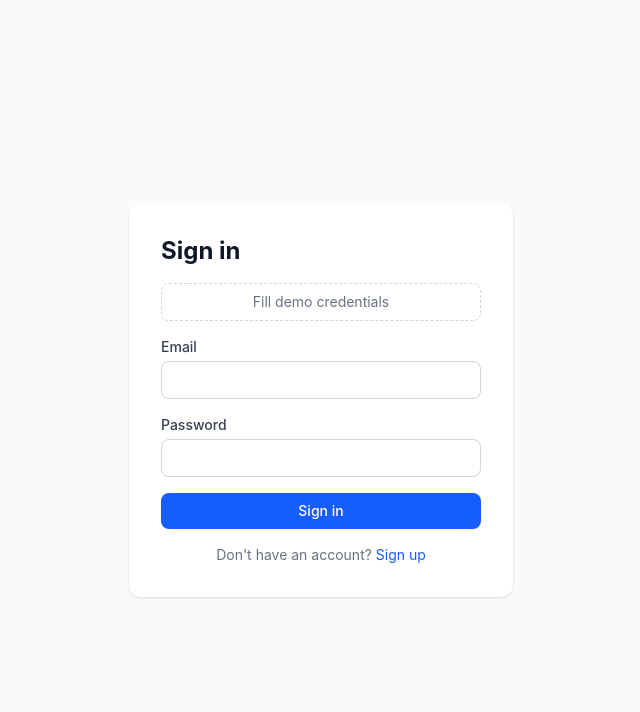
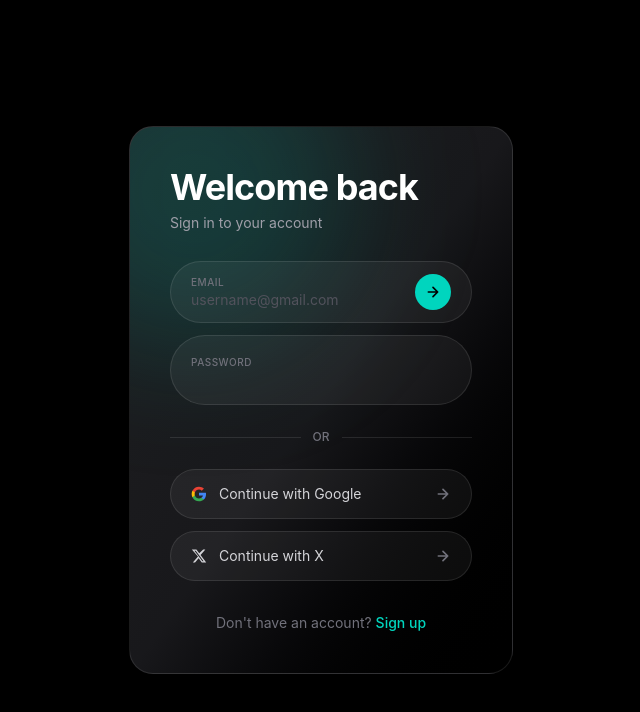
Before and after one commit to shekharaman10/TeamSync, a React (Vite) app in the folder client/: page /login in a window 1280 px wide. Shown: the top 712 px of the page, without its empty margins (319-959 px from the left). Built offline with nearby package versions, Linux system fonts and the light colour scheme; no server answers.

Commit message:
chore: complete frontend-init scaffold

```diff
--- a/client/src/features/auth/LoginPage.tsx
+++ b/client/src/features/auth/LoginPage.tsx
@@ -6,6 +6,33 @@ import { LoginSchema } from "./auth.schemas";
 import type { LoginInput } from "./auth.schemas";
 import { useLogin } from "./auth.api";
 import { useAuthStore } from "./useAuthStore";
+
+function ArrowIcon() {
+  return (
+    <svg className="h-4 w-4" viewBox="0 0 24 24" fill="none" stroke="currentColor" strokeWidth="2.5" strokeLinecap="round" strokeLinejoin="round">
+      <path d="M5 12h14M12 5l7 7-7 7" />
+    </svg>
+  );
+}
+
+function GoogleIcon() {
+  return (
+    <svg className="h-4 w-4 shrink-0" viewBox="0 0 24 24">
+      <path fill="#4285F4" d="M22.56 12.25c0-.78-.07-1.53-.2-2.25H12v4.26h5.92c-.26 1.37-1.04 2.53-2.21 3.31v2.77h3.57c2.08-1.92 3.28-4.74 3.28-8.09z" />
+      <path fill="#34A853" d="M12 23c2.97 0 5.46-.98 7.28-2.66l-3.57-2.77c-.98.66-2.23 1.06-3.71 1.06-2.86 0-5.29-1.93-6.16-4.53H2.18v2.84C3.99 20.53 7.7 23 12 23z" />
+      <path fill="#FBBC05" d="M5.84 14.09c-.22-.66-.35-1.36-.35-2.09s.13-1.43.35-2.09V7.07H2.18C1.43 8.55 1 10.22 1 12s.43 3.45 1.18 4.93l2.85-2.22.81-.62z" />
+      <path fill="#EA4335" d="M12 5.38c1.62 0 3.06.56 4.21 1.64l3.15-3.15C17.45 2.09 14.97 1 12 1 7.7 1 3.99 3.47 2.18 7.07l3.66 2.84c.87-2.6 3.3-4.53 6.16-4.53z" />
+    </svg>
+  );
+}
+
+function XIcon() {
+  return (
+    <svg className="h-4 w-4 shrink-0 fill-current text-zinc-300" viewBox="0 0 24 24">
+      <path d="M18.244 2.25h3.308l-7.227 8.26 8.502 11.24H16.17l-4.714-6.231-5.401 6.231H2.743l7.73-8.835L1.254 2.25H8.08l4.258 5.63 5.906-5.63zm-1.161 17.52h1.833L7.084 4.126H5.117z" />
+    </svg>
+  );
+}
 
 export function LoginPage() {
   const navigate = useNavigate();
@@ -17,15 +44,9 @@ export function LoginPage() {
     handleSubmit,
     formState: { errors },
     setError,
-    setValue,
   } = useForm<LoginInput>({
     resolver: zodResolver(LoginSchema),
   });
-
-  function fillDemo() {
-    setValue("email", "demo@teamsync.com");
-    setValue("password", "test@123");
-  }
 
   function onSubmit(data: LoginInput) {
     login(data, {
@@ -34,9 +55,11 @@ export function LoginPage() {
         navigate("/app", { replace: true });
       },
       onError: (err) => {
-        const message =
-          isAxiosError(err) && err.response?.data?.message
-            ? (err.response.data.message as string)
+        const message = isAxiosError(err)
+          ? (err.response?.data?.message as string | undefined) ??
+            (err.code === "ERR_NETWORK"
+              ? "Cannot reach the server. Make sure the backend is running."
+              : "Something went wrong. Please try again.")
           : "Something went wrong. Please try again.";
         setError("root", { message });
       },
@@ -44,73 +67,104 @@ export function LoginPage() {
   }
 
   return (
-    <div className="flex min-h-screen items-center justify-center bg-gray-50">
-      <div className="w-full max-w-sm rounded-xl bg-white p-8 shadow-sm">
-        <h1 className="mb-4 text-2xl font-bold text-gray-900">Sign in</h1>
+    <div className="flex min-h-screen items-center justify-center bg-black px-4">
+      <div className="relative w-full max-w-sm overflow-hidden rounded-3xl border border-white/10 bg-linear-to-br from-zinc-800/80 via-zinc-900 to-black p-10 shadow-2xl">
+        {/* Teal glow */}
+        <div className="pointer-events-none absolute -left-24 -top-24 h-80 w-80 rounded-full bg-teal-500/20 blur-3xl" />
 
-        <button
-          type="button"
-          onClick={fillDemo}
-          className="mb-4 w-full rounded-lg border border-dashed border-gray-300 px-4 py-2 text-sm text-gray-500 hover:border-gray-400 hover:text-gray-700"
-        >
-          Fill demo credentials
-        </button>
+        <div className="relative">
+          <h1 className="text-4xl font-bold tracking-tight text-white">Welcome back</h1>
+          <p className="mt-1.5 text-sm text-zinc-400">Sign in to your account</p>
 
-        <form onSubmit={handleSubmit(onSubmit)} noValidate className="space-y-4">
           {errors.root && (
-            <p className="rounded-md bg-red-50 px-3 py-2 text-sm text-red-600">
+            <div className="mt-5 rounded-xl border border-red-500/20 bg-red-500/10 px-4 py-3 text-sm text-red-400">
               {errors.root.message}
-            </p>
+            </div>
           )}
 
+          <form onSubmit={handleSubmit(onSubmit)} noValidate className="mt-7 space-y-3">
             <div>
-            <label htmlFor="email" className="mb-1 block text-sm font-medium text-gray-700">
-              Email
-            </label>
+              <div className="flex items-center gap-3 rounded-full border border-white/10 bg-white/5 px-5 py-3 focus-within:border-teal-500/40 transition-colors">
+                <div className="flex min-w-0 flex-1 flex-col">
+                  <span className="text-[10px] font-medium uppercase tracking-wider text-zinc-500">Email</span>
                   <input
-              id="email"
                     type="email"
                     autoComplete="email"
+                    placeholder="username@gmail.com"
                     {...register("email")}
-              className="w-full rounded-lg border border-gray-300 px-3 py-2 text-sm focus:border-blue-500 focus:outline-none focus:ring-1 focus:ring-blue-500"
+                    className="bg-transparent text-sm text-white placeholder-zinc-600 focus:outline-none"
                   />
+                </div>
+                <button
+                  type="submit"
+                  disabled={isPending}
+                  className="flex h-9 w-9 shrink-0 items-center justify-center rounded-full bg-teal-400 text-black transition-colors hover:bg-teal-300 disabled:opacity-60"
+                >
+                  {isPending ? (
+                    <svg className="h-4 w-4 animate-spin" viewBox="0 0 24 24" fill="none">
+                      <circle className="opacity-25" cx="12" cy="12" r="10" stroke="currentColor" strokeWidth="4" />
+                      <path className="opacity-75" fill="currentColor" d="M4 12a8 8 0 018-8V0C5.373 0 0 5.373 0 12h4z" />
+                    </svg>
+                  ) : (
+                    <ArrowIcon />
+                  )}
+                </button>
+              </div>
               {errors.email && (
-              <p className="mt-1 text-xs text-red-600">{errors.email.message}</p>
+                <p className="ml-4 mt-1.5 text-xs text-red-400">{errors.email.message}</p>
               )}
             </div>
 
             <div>
-            <label htmlFor="password" className="mb-1 block text-sm font-medium text-gray-700">
-              Password
-            </label>
+              <div className="rounded-full border border-white/10 bg-white/5 px-5 py-3 focus-within:border-teal-500/40 transition-colors">
+                <span className="text-[10px] font-medium uppercase tracking-wider text-zinc-500">Password</span>
                 <input
-              id="password"
                   type="password"
                   autoComplete="current-password"
                   {...register("password")}
-              className="w-full rounded-lg border border-gray-300 px-3 py-2 text-sm focus:border-blue-500 focus:outline-none focus:ring-1 focus:ring-blue-500"
+                  className="block w-full bg-transparent text-sm text-white placeholder-zinc-600 focus:outline-none"
                 />
+              </div>
               {errors.password && (
-              <p className="mt-1 text-xs text-red-600">{errors.password.message}</p>
+                <p className="ml-4 mt-1.5 text-xs text-red-400">{errors.password.message}</p>
               )}
             </div>
+          </form>
+
+          <div className="my-6 flex items-center gap-3">
+            <div className="h-px flex-1 bg-white/10" />
+            <span className="text-xs font-medium text-zinc-500">OR</span>
+            <div className="h-px flex-1 bg-white/10" />
+          </div>
+
+          <div className="space-y-3">
+            <button
+              type="button"
+              className="flex w-full items-center gap-3 rounded-full border border-white/10 bg-white/5 px-5 py-3.5 text-sm text-zinc-300 transition-colors hover:bg-white/10"
+            >
+              <GoogleIcon />
+              <span className="flex-1 text-left">Continue with Google</span>
+              <span className="text-zinc-500"><ArrowIcon /></span>
+            </button>
 
             <button
-            type="submit"
-            disabled={isPending}
-            className="w-full rounded-lg bg-blue-600 px-4 py-2 text-sm font-medium text-white hover:bg-blue-700 disabled:opacity-60"
+              type="button"
+              className="flex w-full items-center gap-3 rounded-full border border-white/10 bg-white/5 px-5 py-3.5 text-sm text-zinc-300 transition-colors hover:bg-white/10"
             >
-            {isPending ? "Signing in…" : "Sign in"}
+              <XIcon />
+              <span className="flex-1 text-left">Continue with X</span>
+              <span className="text-zinc-500"><ArrowIcon /></span>
             </button>
-        </form>
+          </div>
 
-        <p className="mt-4 text-center text-sm text-gray-500">
+          <p className="mt-8 text-center text-sm text-zinc-500">
             Don&apos;t have an account?{" "}
-          <Link to="/signup" className="text-blue-600 hover:underline">
+            <Link to="/signup" className="font-medium text-teal-400 hover:text-teal-300">
               Sign up
             </Link>
           </p>
         </div>
       </div>
+    </div>
   );
 }
--- a/client/src/features/auth/SignupPage.tsx
+++ b/client/src/features/auth/SignupPage.tsx
@@ -6,6 +6,25 @@ import { SignupSchema } from "./auth.schemas";
 import type { SignupInput } from "./auth.schemas";
 import { useSignup } from "./auth.api";
 import { useAuthStore } from "./useAuthStore";
+
+function GoogleIcon() {
+  return (
+    <svg className="h-4 w-4 shrink-0" viewBox="0 0 24 24">
+      <path fill="#4285F4" d="M22.56 12.25c0-.78-.07-1.53-.2-2.25H12v4.26h5.92c-.26 1.37-1.04 2.53-2.21 3.31v2.77h3.57c2.08-1.92 3.28-4.74 3.28-8.09z" />
+      <path fill="#34A853" d="M12 23c2.97 0 5.46-.98 7.28-2.66l-3.57-2.77c-.98.66-2.23 1.06-3.71 1.06-2.86 0-5.29-1.93-6.16-4.53H2.18v2.84C3.99 20.53 7.7 23 12 23z" />
+      <path fill="#FBBC05" d="M5.84 14.09c-.22-.66-.35-1.36-.35-2.09s.13-1.43.35-2.09V7.07H2.18C1.43 8.55 1 10.22 1 12s.43 3.45 1.18 4.93l2.85-2.22.81-.62z" />
+      <path fill="#EA4335" d="M12 5.38c1.62 0 3.06.56 4.21 1.64l3.15-3.15C17.45 2.09 14.97 1 12 1 7.7 1 3.99 3.47 2.18 7.07l3.66 2.84c.87-2.6 3.3-4.53 6.16-4.53z" />
+    </svg>
+  );
+}
+
+function ArrowIcon() {
+  return (
+    <svg className="h-4 w-4" viewBox="0 0 24 24" fill="none" stroke="currentColor" strokeWidth="2.5" strokeLinecap="round" strokeLinejoin="round">
+      <path d="M5 12h14M12 5l7 7-7 7" />
+    </svg>
+  );
+}
 
 export function SignupPage() {
   const navigate = useNavigate();
@@ -28,9 +47,11 @@ export function SignupPage() {
         navigate("/app", { replace: true });
       },
       onError: (err) => {
-        const message =
-          isAxiosError(err) && err.response?.data?.message
-            ? (err.response.data.message as string)
+        const message = isAxiosError(err)
+          ? (err.response?.data?.message as string | undefined) ??
+            (err.code === "ERR_NETWORK"
+              ? "Cannot reach the server. Make sure the backend is running."
+              : "Something went wrong. Please try again.")
           : "Something went wrong. Please try again.";
         setError("root", { message });
       },
@@ -38,81 +59,112 @@ export function SignupPage() {
   }
 
   return (
-    <div className="flex min-h-screen items-center justify-center bg-gray-50">
-      <div className="w-full max-w-sm rounded-xl bg-white p-8 shadow-sm">
-        <h1 className="mb-6 text-2xl font-bold text-gray-900">Create account</h1>
+    <div className="flex min-h-screen items-center justify-center bg-black px-4">
+      <div className="relative w-full max-w-sm overflow-hidden rounded-3xl border border-white/10 bg-linear-to-br from-zinc-800/80 via-zinc-900 to-black p-10 shadow-2xl">
+        {/* Teal glow */}
+        <div className="pointer-events-none absolute -left-24 -top-24 h-80 w-80 rounded-full bg-teal-500/20 blur-3xl" />
 
-        <form onSubmit={handleSubmit(onSubmit)} noValidate className="space-y-4">
+        <div className="relative">
+          <h1 className="text-4xl font-bold tracking-tight text-white">Create account</h1>
+          <p className="mt-1.5 text-sm text-zinc-400">Start your TeamSync journey</p>
+
           {errors.root && (
-            <p className="rounded-md bg-red-50 px-3 py-2 text-sm text-red-600">
+            <div className="mt-5 rounded-xl border border-red-500/20 bg-red-500/10 px-4 py-3 text-sm text-red-400">
               {errors.root.message}
-            </p>
+            </div>
           )}
 
+          <form onSubmit={handleSubmit(onSubmit)} noValidate className="mt-7 space-y-3">
             <div>
-            <label htmlFor="name" className="mb-1 block text-sm font-medium text-gray-700">
-              Name
-            </label>
+              <div className="rounded-full border border-white/10 bg-white/5 px-5 py-3 focus-within:border-teal-500/40 transition-colors">
+                <span className="text-[10px] font-medium uppercase tracking-wider text-zinc-500">Name</span>
                 <input
                   id="name"
                   type="text"
                   autoComplete="name"
                   {...register("name")}
-              className="w-full rounded-lg border border-gray-300 px-3 py-2 text-sm focus:border-blue-500 focus:outline-none focus:ring-1 focus:ring-blue-500"
+                  className="block w-full bg-transparent text-sm text-white placeholder-zinc-600 focus:outline-none"
                 />
+              </div>
               {errors.name && (
-              <p className="mt-1 text-xs text-red-600">{errors.name.message}</p>
+                <p className="ml-4 mt-1.5 text-xs text-red-400">{errors.name.message}</p>
               )}
             </div>
 
             <div>
-            <label htmlFor="email" className="mb-1 block text-sm font-medium text-gray-700">
-              Email
-            </label>
+              <div className="rounded-full border border-white/10 bg-white/5 px-5 py-3 focus-within:border-teal-500/40 transition-colors">
+                <span className="text-[10px] font-medium uppercase tracking-wider text-zinc-500">Email</span>
                 <input
                   id="email"
                   type="email"
                   autoComplete="email"
                   {...register("email")}
-              className="w-full rounded-lg border border-gray-300 px-3 py-2 text-sm focus:border-blue-500 focus:outline-none focus:ring-1 focus:ring-blue-500"
+                  className="block w-full bg-transparent text-sm text-white placeholder-zinc-600 focus:outline-none"
                 />
+              </div>
               {errors.email && (
-              <p className="mt-1 text-xs text-red-600">{errors.email.message}</p>
+                <p className="ml-4 mt-1.5 text-xs text-red-400">{errors.email.message}</p>
               )}
             </div>
 
             <div>
-            <label htmlFor="password" className="mb-1 block text-sm font-medium text-gray-700">
-              Password
-            </label>
+              <div className="rounded-full border border-white/10 bg-white/5 px-5 py-3 focus-within:border-teal-500/40 transition-colors">
+                <span className="text-[10px] font-medium uppercase tracking-wider text-zinc-500">Password</span>
                 <input
                   id="password"
                   type="password"
                   autoComplete="new-password"
                   {...register("password")}
-              className="w-full rounded-lg border border-gray-300 px-3 py-2 text-sm focus:border-blue-500 focus:outline-none focus:ring-1 focus:ring-blue-500"
+                  className="block w-full bg-transparent text-sm text-white placeholder-zinc-600 focus:outline-none"
                 />
+              </div>
               {errors.password && (
-              <p className="mt-1 text-xs text-red-600">{errors.password.message}</p>
+                <p className="ml-4 mt-1.5 text-xs text-red-400">{errors.password.message}</p>
               )}
             </div>
 
             <button
               type="submit"
               disabled={isPending}
-            className="w-full rounded-lg bg-blue-600 px-4 py-2 text-sm font-medium text-white hover:bg-blue-700 disabled:opacity-60"
+              className="flex w-full items-center justify-center gap-2 rounded-full bg-teal-400 py-3.5 text-sm font-semibold text-black transition-colors hover:bg-teal-300 disabled:opacity-60"
             >
-            {isPending ? "Creating account…" : "Create account"}
+              {isPending ? (
+                <>
+                  <svg className="h-4 w-4 animate-spin" viewBox="0 0 24 24" fill="none">
+                    <circle className="opacity-25" cx="12" cy="12" r="10" stroke="currentColor" strokeWidth="4" />
+                    <path className="opacity-75" fill="currentColor" d="M4 12a8 8 0 018-8V0C5.373 0 0 5.373 0 12h4z" />
+                  </svg>
+                  Creating account…
+                </>
+              ) : (
+                "Create account"
+              )}
             </button>
           </form>
 
-        <p className="mt-4 text-center text-sm text-gray-500">
+          <div className="my-6 flex items-center gap-3">
+            <div className="h-px flex-1 bg-white/10" />
+            <span className="text-xs font-medium text-zinc-500">OR</span>
+            <div className="h-px flex-1 bg-white/10" />
+          </div>
+
+          <button
+            type="button"
+            className="flex w-full items-center gap-3 rounded-full border border-white/10 bg-white/5 px-5 py-3.5 text-sm text-zinc-300 transition-colors hover:bg-white/10"
+          >
+            <GoogleIcon />
+            <span className="flex-1 text-left">Continue with Google</span>
+            <span className="text-zinc-500"><ArrowIcon /></span>
+          </button>
+
+          <p className="mt-8 text-center text-sm text-zinc-500">
             Already have an account?{" "}
-          <Link to="/login" className="text-blue-600 hover:underline">
+            <Link to="/login" className="font-medium text-teal-400 hover:text-teal-300">
               Sign in
             </Link>
           </p>
         </div>
       </div>
+    </div>
   );
 }
```
Also changed, not shown: client/vite.config.ts (+8 -0 lines), 1 other file (tests, documents, lock files or other folders). Lines whose indentation alone changed are shown as unchanged.
